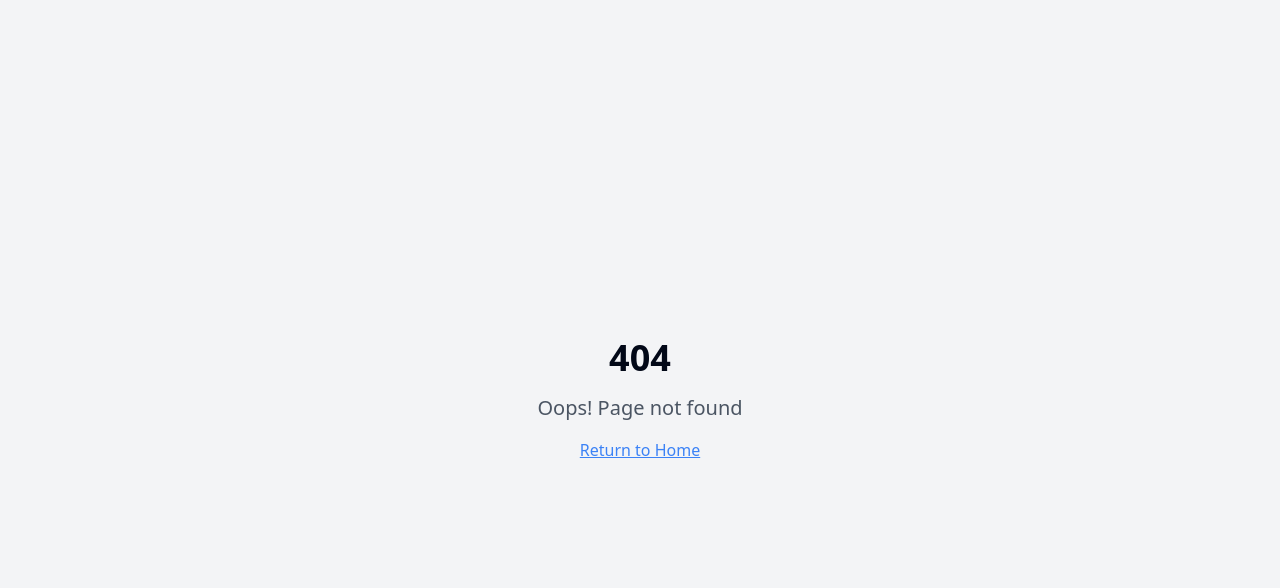
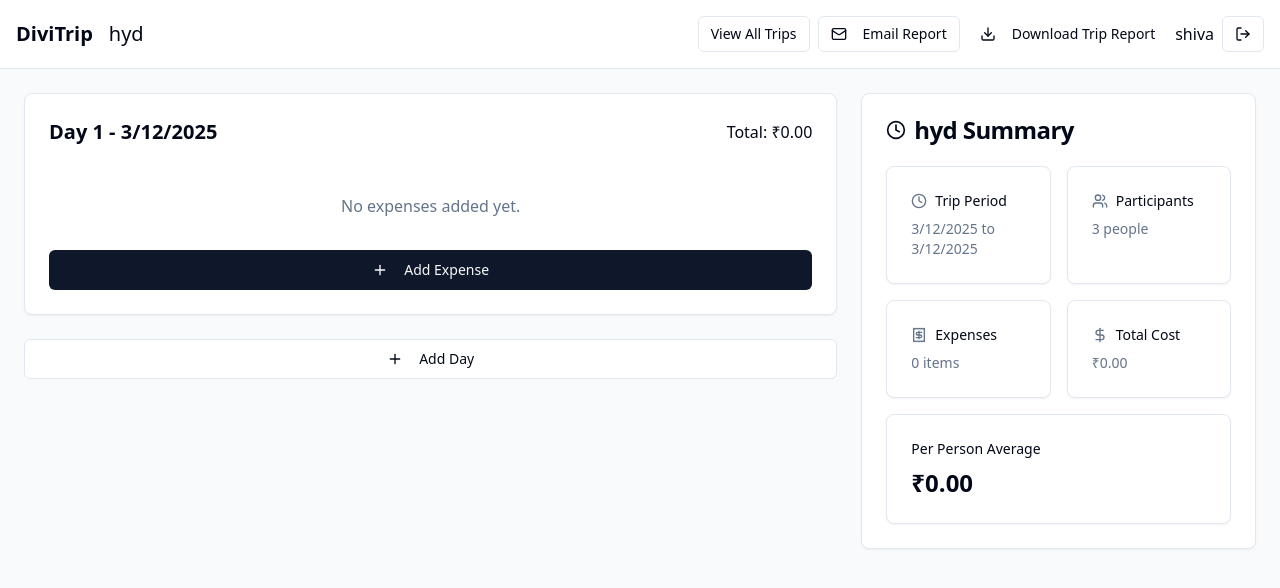
Before and after one commit to shiva0666/fair-share-adventure, a React (Vite) app: page /trip/1 in a window 1280 px wide. Before the commit this address had no page. Shown: the top 588 px of the page. Built offline with nearby package versions, Linux system fonts and the light colour scheme.

Commit message:
Recreate website using React
Recreate the website using HTML, JavaScript, React, CSS, Tailwind CSS, and text script.

```diff
--- a/src/App.tsx
+++ b/src/App.tsx
@@ -1,3 +1,4 @@
+
 import { Toaster } from "@/components/ui/toaster";
 import { Toaster as Sonner } from "@/components/ui/sonner";
 import { TooltipProvider } from "@/components/ui/tooltip";
@@ -5,6 +6,7 @@ import { QueryClient, QueryClientProvider } from "@tanstack/react-query";
 import { BrowserRouter, Routes, Route } from "react-router-dom";
 import Index from "./pages/Index";
 import NotFound from "./pages/NotFound";
+import TripDetail from "./pages/TripDetail";
 
 const queryClient = new QueryClient();
 
@@ -16,7 +18,7 @@ const App = () => (
       <BrowserRouter>
         <Routes>
           <Route path="/" element={<Index />} />
-          {/* ADD ALL CUSTOM ROUTES ABOVE THE CATCH-ALL "*" ROUTE */}
+          <Route path="/trip/:id" element={<TripDetail />} />
           <Route path="*" element={<NotFound />} />
         </Routes>
       </BrowserRouter>
--- /dev/null
+++ b/src/components/Navbar.tsx
@@ -0,0 +1,40 @@
+
+import { Button } from "@/components/ui/button";
+import { Download, LogOut, Mail } from "lucide-react";
+import { Link } from "react-router-dom";
+
+export function Navbar({ tripName }: { tripName?: string }) {
+  return (
+    <nav className="flex items-center justify-between p-4 bg-white border-b">
+      <div className="flex items-center space-x-4">
+        <Link to="/" className="text-xl font-semibold">
+          DiviTrip
+        </Link>
+        {tripName && <span className="text-xl">{tripName}</span>}
+      </div>
+      <div className="flex items-center space-x-2">
+        {tripName && (
+          <>
+            <Button variant="outline" size="sm">
+              View All Trips
+            </Button>
+            <Button variant="outline" size="sm">
+              <Mail className="mr-2 h-4 w-4" />
+              Email Report
+            </Button>
+            <Button variant="ghost" size="sm">
+              <Download className="mr-2 h-4 w-4" />
+              Download Trip Report
+            </Button>
+          </>
+        )}
+        <div className="flex items-center space-x-2 ml-4">
+          <span>shiva</span>
+          <Button variant="outline" size="sm">
+            <LogOut className="h-4 w-4" />
+          </Button>
+        </div>
+      </div>
+    </nav>
+  );
+}
--- /dev/null
+++ b/src/components/TripSummary.tsx
@@ -0,0 +1,78 @@
+
+import { Card, CardContent, CardHeader, CardTitle } from "@/components/ui/card";
+import { Trip } from "@/types";
+import { Clock, Users, Receipt, DollarSign } from "lucide-react";
+
+interface TripSummaryProps {
+  trip: Trip;
+}
+
+export function TripSummary({ trip }: TripSummaryProps) {
+  const totalExpenses = trip.expenses.reduce((acc, exp) => acc + exp.amount, 0);
+  const perPersonAverage = totalExpenses / trip.participants.length;
+
+  return (
+    <Card>
+      <CardHeader>
+        <CardTitle className="flex items-center gap-2">
+          <Clock className="h-5 w-5" /> {trip.name} Summary
+        </CardTitle>
+      </CardHeader>
+      <CardContent className="grid gap-4">
+        <div className="grid grid-cols-2 gap-4">
+          <Card>
+            <CardContent className="pt-6">
+              <div className="flex items-center gap-2">
+                <Clock className="h-4 w-4 text-muted-foreground" />
+                <p className="text-sm font-medium">Trip Period</p>
+              </div>
+              <p className="text-sm text-muted-foreground mt-2">
+                {trip.startDate} to {trip.endDate}
+              </p>
+            </CardContent>
+          </Card>
+          <Card>
+            <CardContent className="pt-6">
+              <div className="flex items-center gap-2">
+                <Users className="h-4 w-4 text-muted-foreground" />
+                <p className="text-sm font-medium">Participants</p>
+              </div>
+              <p className="text-sm text-muted-foreground mt-2">
+                {trip.participants.length} people
+              </p>
+            </CardContent>
+          </Card>
+          <Card>
+            <CardContent className="pt-6">
+              <div className="flex items-center gap-2">
+                <Receipt className="h-4 w-4 text-muted-foreground" />
+                <p className="text-sm font-medium">Expenses</p>
+              </div>
+              <p className="text-sm text-muted-foreground mt-2">
+                {trip.expenses.length} items
+              </p>
+            </CardContent>
+          </Card>
+          <Card>
+            <CardContent className="pt-6">
+              <div className="flex items-center gap-2">
+                <DollarSign className="h-4 w-4 text-muted-foreground" />
+                <p className="text-sm font-medium">Total Cost</p>
+              </div>
+              <p className="text-sm text-muted-foreground mt-2">
+                ₹{totalExpenses.toFixed(2)}
+              </p>
+            </CardContent>
+          </Card>
+        </div>
+
+        <Card>
+          <CardContent className="pt-6">
+            <p className="text-sm font-medium mb-2">Per Person Average</p>
+            <p className="text-2xl font-bold">₹{perPersonAverage.toFixed(2)}</p>
+          </CardContent>
+        </Card>
+      </CardContent>
+    </Card>
+  );
+}
--- a/src/pages/Index.tsx
+++ b/src/pages/Index.tsx
@@ -1,14 +1,35 @@
-// Update this page (the content is just a fallback if you fail to update the page)
+
+import { Button } from "@/components/ui/button";
+import { Navbar } from "@/components/Navbar";
+import { Card, CardContent, CardHeader, CardTitle } from "@/components/ui/card";
+import { Plus } from "lucide-react";
 
 const Index = () => {
   return (
-    <div className="min-h-screen flex items-center justify-center bg-gray-100">
-      <div className="text-center">
-        <h1 className="text-4xl font-bold mb-4">Welcome to Your Blank App</h1>
-        <p className="text-xl text-gray-600">Start building your amazing project here!</p>
-      </div>
+    <div className="min-h-screen bg-gray-50">
+      <Navbar />
+      <main className="container mx-auto p-6">
+        <div className="flex justify-between items-center mb-6">
+          <h1 className="text-2xl font-semibold">Your Trips</h1>
+          <Button>
+            <Plus className="mr-2 h-4 w-4" /> Create New Trip
+          </Button>
+        </div>
+
+        <Card>
+          <CardHeader>
+            <CardTitle>Recent Trips</CardTitle>
+          </CardHeader>
+          <CardContent className="flex flex-col items-center justify-center py-12">
+            <p className="text-muted-foreground mb-4">
+              You don't have any saved trips yet.
+            </p>
+            <Button>Create Your First Trip</Button>
+          </CardContent>
+        </Card>
+      </main>
     </div>
   );
-};
+}
 
 export default Index;
--- /dev/null
+++ b/src/pages/TripDetail.tsx
@@ -0,0 +1,58 @@
+
+import { useState } from "react";
+import { Navbar } from "@/components/Navbar";
+import { TripSummary } from "@/components/TripSummary";
+import { Button } from "@/components/ui/button";
+import { Card, CardContent } from "@/components/ui/card";
+import { Plus, Download } from "lucide-react";
+
+const mockTrip = {
+  id: "1",
+  name: "hyd",
+  startDate: "3/12/2025",
+  endDate: "3/12/2025",
+  participants: [
+    { id: "1", name: "a", balance: 0 },
+    { id: "2", name: "b", balance: 0 },
+    { id: "3", name: "c", balance: 0 },
+  ],
+  expenses: [],
+};
+
+const TripDetail = () => {
+  const [trip] = useState(mockTrip);
+
+  return (
+    <div className="min-h-screen bg-gray-50">
+      <Navbar tripName={trip.name} />
+      <main className="container mx-auto p-6 grid grid-cols-3 gap-6">
+        <div className="col-span-2 space-y-6">
+          <Card>
+            <CardContent className="p-6">
+              <div className="flex justify-between items-center mb-4">
+                <h2 className="text-xl font-semibold">
+                  Day 1 - {trip.startDate}
+                </h2>
+                <p>Total: ₹0.00</p>
+              </div>
+              <div className="text-center py-8 text-muted-foreground">
+                No expenses added yet.
+              </div>
+              <Button className="w-full">
+                <Plus className="mr-2 h-4 w-4" /> Add Expense
+              </Button>
+            </CardContent>
+          </Card>
+          <Button className="w-full" variant="outline">
+            <Plus className="mr-2 h-4 w-4" /> Add Day
+          </Button>
+        </div>
+        <div className="space-y-6">
+          <TripSummary trip={trip} />
+        </div>
+      </main>
+    </div>
+  );
+};
+
+export default TripDetail;
--- /dev/null
+++ b/src/types/index.ts
@@ -0,0 +1,31 @@
+
+export interface Expense {
+  id: string;
+  name: string;
+  amount: number;
+  category: string;
+  date: string;
+  paidBy: string;
+  splitBetween: string[];
+}
+
+export interface Participant {
+  id: string;
+  name: string;
+  balance: number;
+}
+
+export interface Trip {
+  id: string;
+  name: string;
+  startDate: string;
+  endDate: string;
+  participants: Participant[];
+  expenses: Expense[];
+}
+
+export interface Settlement {
+  from: string;
+  to: string;
+  amount: number;
+}
```
